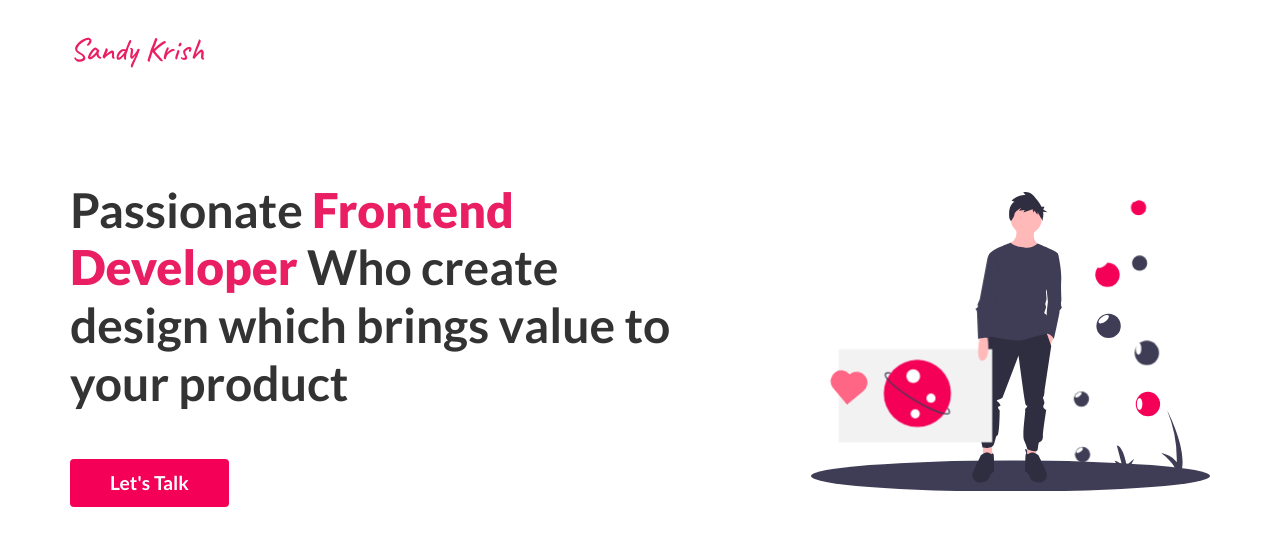
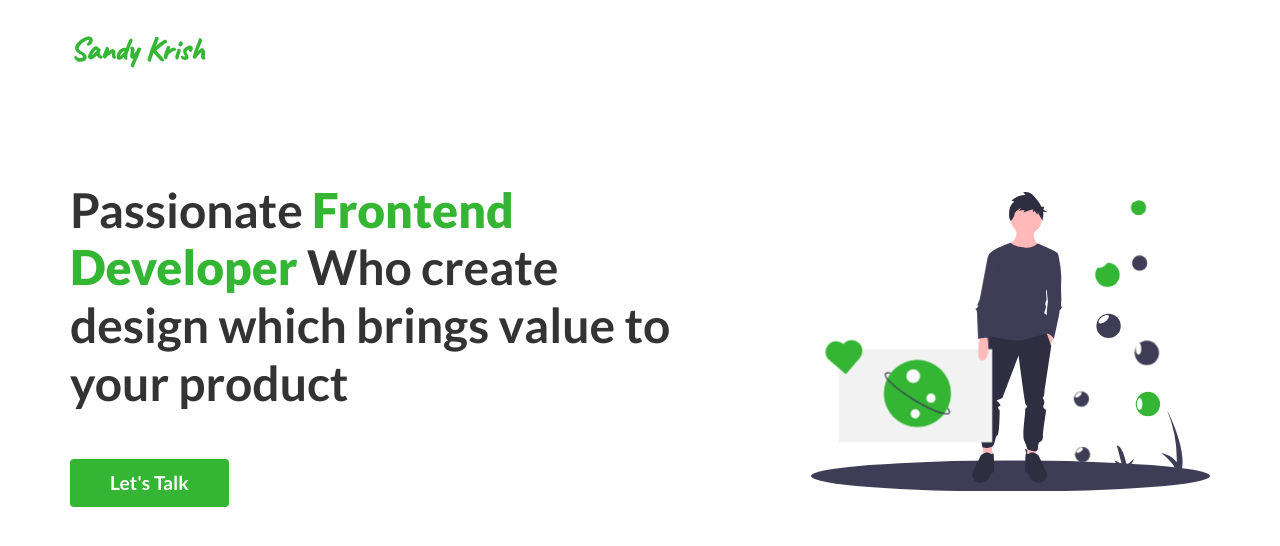
Before and after one commit to santhanakrishnanstark/my-portfolio, a React (Create React App) app: page / in a window 1280 px wide. Shown: the top 546 px of the page. Built offline with nearby package versions, Linux system fonts and the light colour scheme.

Commit message:
theme changes

```diff
--- a/src/App.css
+++ b/src/App.css
@@ -1,6 +1,11 @@
 @import url('https://fonts.googleapis.com/css2?family=Caveat:wght@500&display=swap');
 @import url('https://fonts.googleapis.com/css2?family=Lato:wght@400;700;900&display=swap');
 
+:root {
+  /* --primary-bg-color: #187ac3; */
+  /* --primary-bg-color: #f4ee98; */
+  --primary-bg-color: #34b534;
+}
 
 .container {
   padding: 0px 20px;
@@ -47,10 +52,16 @@ button {
 .fs-2 {
   font-size: 2em;
 }
+.ff-bold {
+  font-weight: 700;
+}
 
 /* text css */
 .text-primary {
-  color: #e91e63;
+  color: var(--primary-bg-color);
+}
+.text-white {
+  color: #fff;
 }
 
 /* button css */
@@ -63,11 +74,13 @@ button {
   border-radius: 4px;
 }
 .primary-btn {
-  color: #fff;
-  background-color: #f50057;
+  background-color: var(--primary-bg-color);
 }
 .primary-btn:hover {
   box-shadow: 2px 2px 20px 0px #d4ced0;
+}
+.fill-primary {
+  fill: var(--primary-bg-color);
 }
 .btn-cta {
   position: relative;
@@ -77,7 +90,7 @@ button {
   content: '\2192';
   display: inline-block;
   transform: translateX(-17px);
-  transition: all 800ms linear;
+  transition: all 200ms linear;
   opacity: 0;
   position: absolute;
   font-size: 1.6em;
--- a/src/Components/Header/Header.jsx
+++ b/src/Components/Header/Header.jsx
@@ -2,10 +2,10 @@ const Header = () => {
   return (
     <header>
       <div className="container">
-                <p className='ff-caveat fs-2 text-primary'>Sandy Krish</p>
+        <p className="ff-caveat fs-2 ff-bold text-primary">Sandy Krish</p>
       </div>
     </header>
   );
-}
+};
 
 export default Header;
--- a/src/Components/HeroSection/HeroSection.css
+++ b/src/Components/HeroSection/HeroSection.css
@@ -3,7 +3,7 @@
     margin: 0px;
 }
 .hero-section h1 strong {
-    color: #e91e63;
+    color: var(--primary-bg-color);
 }
 .hero-section .container {
     padding: 30px 20px;
@@ -53,6 +53,6 @@
 @media (min-width: 1200px) {
     .hero-section h1 {
         font-size: 3em;
-        max-width: 700px;
+        max-width: 705px;
     }
 }
--- a/src/Components/HeroSection/HeroSection.jsx
+++ b/src/Components/HeroSection/HeroSection.jsx
@@ -8,7 +8,7 @@ const HeroSection = () => {
                 <div className="row">
                     <div className="col">
                         <h1 className='ff-lato-bold'>Passionate <strong>Frontend Developer</strong> Who create design which brings value to your product</h1>
-                        <a className='btn primary-btn btn-cta'
+                        <a className='btn primary-btn btn-cta text-white'
                             href='https://www.linkedin.com/in/santhanakrishnan96/'
                             target='_blank'>Let's Talk</a>
                     </div>
--- a/src/Components/InspirationLogo/InspirationLogo.jsx
+++ b/src/Components/InspirationLogo/InspirationLogo.jsx
@@ -33,7 +33,7 @@ return (<svg xmlns="http://www.w3.org/2000/svg" data-name="Layer 1" width="974.9
     <path
         d="M631.1431,218.86485s-23.01881-.83665-30.46608-10.57369c0,0-48.0687,15.98988-53.48489,29.53036s18.95667,74.47264,18.95667,74.47264S524.17331,436.86657,544.484,436.86657s66.34835,16.24858,93.42931,6.77024a348.04666,348.04666,0,0,1,51.45383-13.54048s2.70809-36.55929,0-43.32953-9.47834-2.7081-5.4162-12.18644,2.7081-10.83238,1.35405-14.89452,2.7081-9.47834,2.7081-14.89453-1.354-17.60263-1.354-17.60263,36.55929-85.305,28.435-93.4293-49.479-23.77833-49.479-23.77833S654.16192,224.281,631.1431,218.86485Z"
         transform="translate(-112.54273 -84)" fill="#3f3d56" />
-    <circle cx="823.26116" cy="518.06042" r="29.78906" fill="#f50057" />
+    <circle cx="823.26116" cy="518.06042" r="29.78906" fill="#f50057" className='fill-primary' />
     <ellipse cx="802.95044" cy="518.06042" rx="6.77024" ry="14.89453" fill="#fff" />
     <circle cx="727.12376" cy="327.13966" r="29.78906" fill="#3f3d56" />
     <ellipse cx="827.75152" cy="394.69098" rx="14.89453" ry="6.77024"
@@ -46,10 +46,10 @@ return (<svg xmlns="http://www.w3.org/2000/svg" data-name="Layer 1" width="974.9
         transform="translate(-385.85477 502.8489) rotate(-35.91853)" fill="#fff" />
     <circle cx="820.55307" cy="382.65563" r="29.78906" fill="#3f3d56" className="flow-ty-1" />
     <ellipse cx="800.24235" cy="382.65563" rx="6.77024" ry="14.89453" fill="#fff" />
-    <circle cx="724.41566" cy="191.73486" r="29.78906" fill="#f50057" className="flow-ty-1"  />
+    <circle cx="724.41566" cy="191.73486" r="29.78906" fill="#f50057" className="flow-ty-1 fill-primary"  />
     <ellipse cx="825.04343" cy="259.28619" rx="14.89453" ry="6.77024"
         transform="translate(-107.76849 449.3016) rotate(-35.91853)" fill="#fff" />
-    <circle cx="800.24235" cy="27.89506" r="18.56442" fill="#f50057" className="flow-ty-1" />
+    <circle cx="800.24235" cy="27.89506" r="18.56442" fill="#f50057" className="flow-ty-1 fill-primary" />
     <ellipse cx="905.35972" cy="101.64431" rx="9.28221" ry="4.21919"
         transform="translate(-0.01836 466.4426) rotate(-35.91853)" fill="#fff" />
     <circle cx="660.77541" cy="505.87399" r="18.56442" fill="#3f3d56" />
@@ -61,7 +61,7 @@ return (<svg xmlns="http://www.w3.org/2000/svg" data-name="Layer 1" width="974.9
     <path
         d="M555.99344,233.08235l-4.8089,2.40445a13.562,13.562,0,0,0-7.26457,9.63085L524.85034,346.82238s-5.41619,12.18643-5.41619,13.54048,2.70809,1.354,0,5.41619-6.77024,2.7081-4.06215,5.41619a8.38725,8.38725,0,0,1,2.7081,5.4162l2.70809,66.34835s23.01882-6.77024,29.78906,0c0,0-6.77024-20.31072-2.7081-27.081s4.06215-16.24858,4.06215-16.24858-2.7081,0,4.06214-6.77024,8.12429-9.47833,6.77024-10.83238-2.70809-13.54048-2.70809-14.89453,13.54047-92.07526,13.54047-92.07526Z"
         transform="translate(-112.54273 -84)" fill="#3f3d56" />
-    <circle cx="259.90311" cy="492.15162" r="82.10516" fill="#f50057" />
+    <circle cx="259.90311" cy="492.15162" r="82.10516" fill="#f50057" className='fill-primary' />
     <path
         d="M443.93848,627.70117c-15.76416.001-50.57569-16.19043-81.53565-35.15332-38.41845-23.53125-75.73047-54.28808-69.20752-64.93848,1.84375-3.00976,6.41358-3.79687,13.97315-2.40917l-.542,2.95117c-5.854-1.07715-9.81542-.70117-10.87255,1.02441-1.542,2.51758,1.85791,9.82617,16.02343,22.78809,12.90918,11.81347,31.44483,25.31738,52.19287,38.02539,20.74756,12.708,41.19971,23.084,57.5879,29.21679,17.98339,6.73047,26.03857,6.43653,27.57959,3.9209,1.05859-1.72851-.41211-5.43261-4.03565-10.16406l2.38184-1.82422c4.6792,6.11035,6.05713,10.54395,4.2124,13.55469C450.42969,626.76172,447.73682,627.70117,443.93848,627.70117Z"
         transform="translate(-112.54273 -84)" fill="#3f3d56" />
@@ -71,7 +71,7 @@ return (<svg xmlns="http://www.w3.org/2000/svg" data-name="Layer 1" width="974.9
     <path
         className='heart-animate'
         d="M191.63319,455.1069a26.37141,26.37141,0,1,0-34.2271,40.12868l40.12868,34.2271,34.2271-40.12868a26.37141,26.37141,0,0,0-40.12868-34.2271Z"
-        transform="translate(-112.54273 -84)" fill="#ff6584" />
+        transform="translate(-112.54273 -84)" fill="#ff6584" className='fill-primary' />
 </svg>);
 }
 
```
Lines whose indentation alone changed are shown as unchanged.
